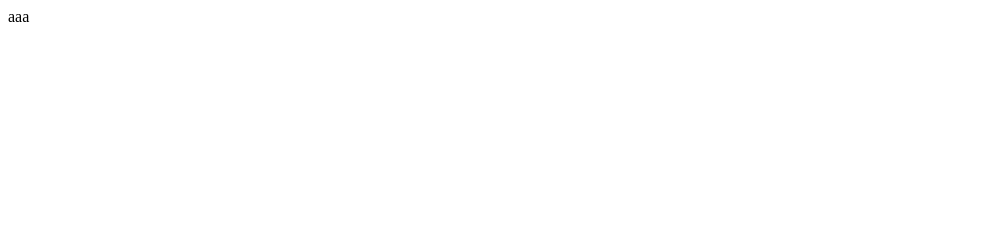
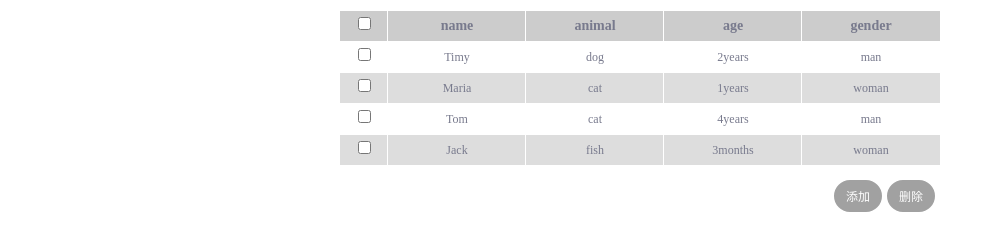
Before and after one commit to Volcaner/tableControl, a plain HTML site: page index.html in a window 1280 px wide. Shown: the whole page, without its empty margins (0-995 px from the left). Drawn offline with Linux system fonts and the light colour scheme.

Commit message:
gh-pages: index.html

```diff
--- a/index.html
+++ b/index.html
@@ -1,10 +1,167 @@
 <!DOCTYPE html>
 <html>
 <head>
+	<meta charset="utf-8">
 	<title>tabel control</title>
+	<style type="text/css">
+		.app{
+			/*position*/
+			width: 100%;
+			height: auto;
+			position: relative;
+			float: left;
+
+			/*style*/
+			z-index: 0;
+		}
+	</style>
+	<link rel="stylesheet" type="text/css" href="js/js/control/tabelcontrol/css/main.css">
+	<link rel="stylesheet" type="text/css" href="js/js/control/popshade/css/main.css">
+	<link rel="stylesheet" type="text/css" href="js/js/control/inputbox/css/main.css">
 </head>
 <body>
+	<div id="app" class="app" style="z-index: 0;">
+		<div id="tabelControl" class="tabelControlStyle"></div>
+	</div>
+</body>
 
-</body>
-	<div>aaa</div>
+<script type="text/javascript" src="js/lib/jquery.js"></script>
+<script type="text/javascript">
+	$(document).ready(function(){
+		// 解决部分浏览器不支持ES6问题
+		var getBrowser = function(){
+		    var ua = window.navigator.userAgent;
+		    var isIE = !!window.ActiveXObject || "ActiveXObject" in window;
+		    var isFirefox = ua.indexOf("Firefox") != -1;
+		    var isOpera = window.opr != undefined;
+		    var isChrome = ua.indexOf("Chrome") && window.chrome;
+		    var isSafari = ua.indexOf("Safari") != -1 && ua.indexOf("Version") != -1;
+		    if (isIE) {
+		        return "IE";
+		    } else if (isFirefox) {
+		        return "Firefox";
+		    } else if (isOpera) {
+		        return "Opera";
+		    } else if (isChrome) {
+		        return "Chrome";
+		    } else if (isSafari) {
+		        return "Safari";
+		    } else {
+		        return "Unkown";
+		    }
+		}
+
+		var linkNode = document.createElement("link"),scriptNode = document.createElement("script");
+		linkNode.setAttribute("rel","stylesheet");
+		linkNode.setAttribute("type","text/css");
+		scriptNode.setAttribute("type", "text/javascript");
+
+		if(getBrowser()=="IE"){
+		    scriptNode.setAttribute("src", "js/js/control/tabelcontrol/js/tabelcontrolmain.es5.js");
+		}
+		else{
+		    scriptNode.setAttribute("src", "js/js/control/tabelcontrol/js/tabelcontrolmain.js");
+		}
+		document.head.appendChild(linkNode);
+		document.head.appendChild(scriptNode);
+	});
+</script>
+<script type="text/javascript" src="js/js/control/popshade/js/popshademain.js"></script>
+<script type="text/javascript" src="js/js/control/inputbox/js/inoutboxmain.js"></script>
+<!-- <script type="text/javascript" src="js/tabelcontrolmain.js"></script> -->
+<!-- <script type="text/javascript" src="js/tabelcontrolmain.es5.js"></script> -->
+<script type="text/javascript">
+	$(document).ready(function(){
+		setTimeout(function(){
+			// 新new一个表格控件
+			var TabelControlMain = new $.TabelControlMain();
+			var obj = {
+				bIsCheckBox: true,
+				checkBoxWidth: "8%",
+				selfId: "tabelControl",
+				searchObj:'',
+				tabelObj: {
+					// 表头
+					items: [
+						{
+							id: "name",
+							width: "23%",
+							callback: function(){
+
+							}
+						},
+						{
+							id: "animal",
+							width: "23%",
+							callback: function(){
+
+							}
+						},
+						{
+							id: "age",
+							width: "23%",
+							callback: function(){
+
+							}
+						},
+						{
+							id: "gender",
+							width: "23%",
+							callback: function(){
+
+							}
+						}
+					],
+					// 表格初始数据
+					datas: [
+						{
+							name: "Timy",
+							animal: "dog",
+							age: "2years",
+							gender: "man"
+						},
+						{
+							name: "Maria",
+							animal: "cat",
+							age: "1years",
+							gender: "woman"
+						},
+						{
+							name: "Tom",
+							animal: "cat",
+							age: "4years",
+							gender: "man"
+						},
+						{
+							name: "Jack",
+							animal: "fish",
+							age: "3months",
+							gender: "woman"
+						}
+					]
+				},
+				btnObj: {
+					items: [
+						{
+							id: "添加",
+							callback: function(id){
+								console.log(id);
+								TabelControlMain.add();
+							}
+						},
+						{
+							id: "删除",
+							callback: function(id){
+								console.log(id);
+								TabelControlMain.del();
+							}
+						}
+					]
+				}
+			};
+			TabelControlMain.init(obj);
+		},50);
+	});
+</script>
+
 </html>
```
